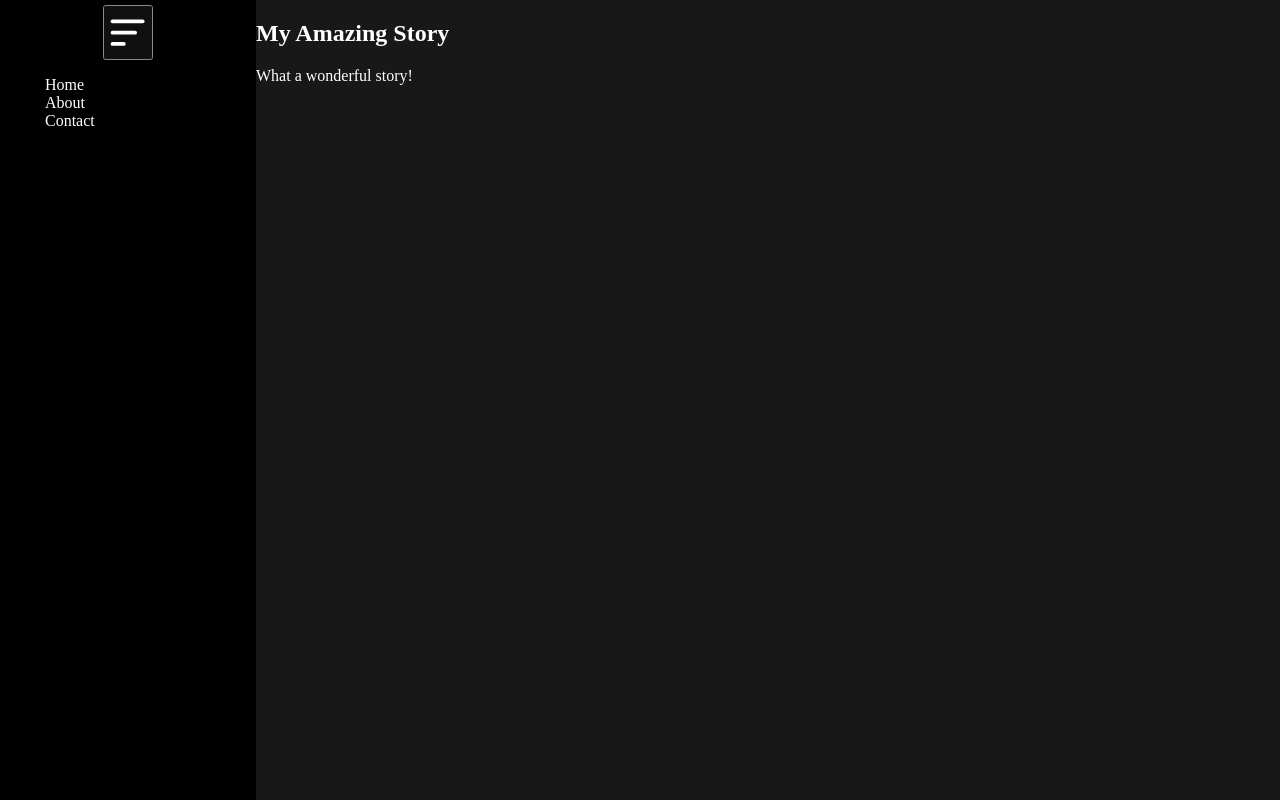
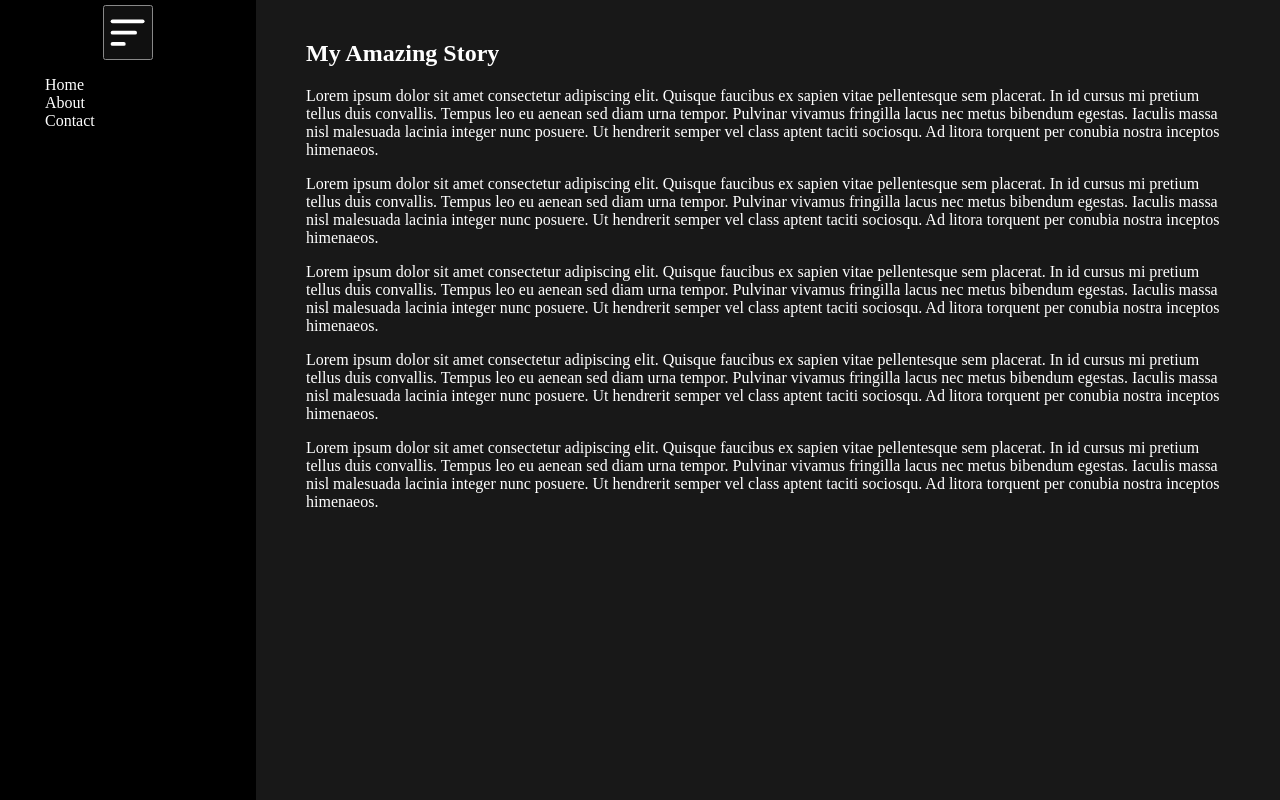
Before and after one commit to marcreed25/sidebar, a plain HTML site: page index.html in a window 1280 px wide. Drawn offline with Linux system fonts and the light colour scheme.

Commit message:
Add some padding to article & add lorem ipsum

```diff
--- a/index.html
+++ b/index.html
@@ -33,7 +33,20 @@
                 </h1>
 
                 <p>
-                    What a wonderful story!
+                    Lorem ipsum dolor sit amet consectetur adipiscing elit. Quisque faucibus ex sapien vitae pellentesque sem placerat. In id cursus mi pretium tellus duis convallis. Tempus leo eu aenean sed diam urna tempor. Pulvinar vivamus fringilla lacus nec metus bibendum egestas. Iaculis massa nisl malesuada lacinia integer nunc posuere. Ut hendrerit semper vel class aptent taciti sociosqu. Ad litora torquent per conubia nostra inceptos himenaeos.
+                </p>
+
+                <p>
+Lorem ipsum dolor sit amet consectetur adipiscing elit. Quisque faucibus ex sapien vitae pellentesque sem placerat. In id cursus mi pretium tellus duis convallis. Tempus leo eu aenean sed diam urna tempor. Pulvinar vivamus fringilla lacus nec metus bibendum egestas. Iaculis massa nisl malesuada lacinia integer nunc posuere. Ut hendrerit semper vel class aptent taciti sociosqu. Ad litora torquent per conubia nostra inceptos himenaeos.
+</p>
+<p>
+Lorem ipsum dolor sit amet consectetur adipiscing elit. Quisque faucibus ex sapien vitae pellentesque sem placerat. In id cursus mi pretium tellus duis convallis. Tempus leo eu aenean sed diam urna tempor. Pulvinar vivamus fringilla lacus nec metus bibendum egestas. Iaculis massa nisl malesuada lacinia integer nunc posuere. Ut hendrerit semper vel class aptent taciti sociosqu. Ad litora torquent per conubia nostra inceptos himenaeos.
+</p>
+<p>
+Lorem ipsum dolor sit amet consectetur adipiscing elit. Quisque faucibus ex sapien vitae pellentesque sem placerat. In id cursus mi pretium tellus duis convallis. Tempus leo eu aenean sed diam urna tempor. Pulvinar vivamus fringilla lacus nec metus bibendum egestas. Iaculis massa nisl malesuada lacinia integer nunc posuere. Ut hendrerit semper vel class aptent taciti sociosqu. Ad litora torquent per conubia nostra inceptos himenaeos.
+</p>
+<p>
+Lorem ipsum dolor sit amet consectetur adipiscing elit. Quisque faucibus ex sapien vitae pellentesque sem placerat. In id cursus mi pretium tellus duis convallis. Tempus leo eu aenean sed diam urna tempor. Pulvinar vivamus fringilla lacus nec metus bibendum egestas. Iaculis massa nisl malesuada lacinia integer nunc posuere. Ut hendrerit semper vel class aptent taciti sociosqu. Ad litora torquent per conubia nostra inceptos himenaeos.
                 </p>
             </article>
         </div>
--- a/style.css
+++ b/style.css
@@ -61,4 +61,7 @@ article {
     color: white;
     background-color: #181818;
     box-sizing: border-box;
+    padding-top: 20px;
+    padding-left: 50px;
+    padding-right: 50px;
 }
```
